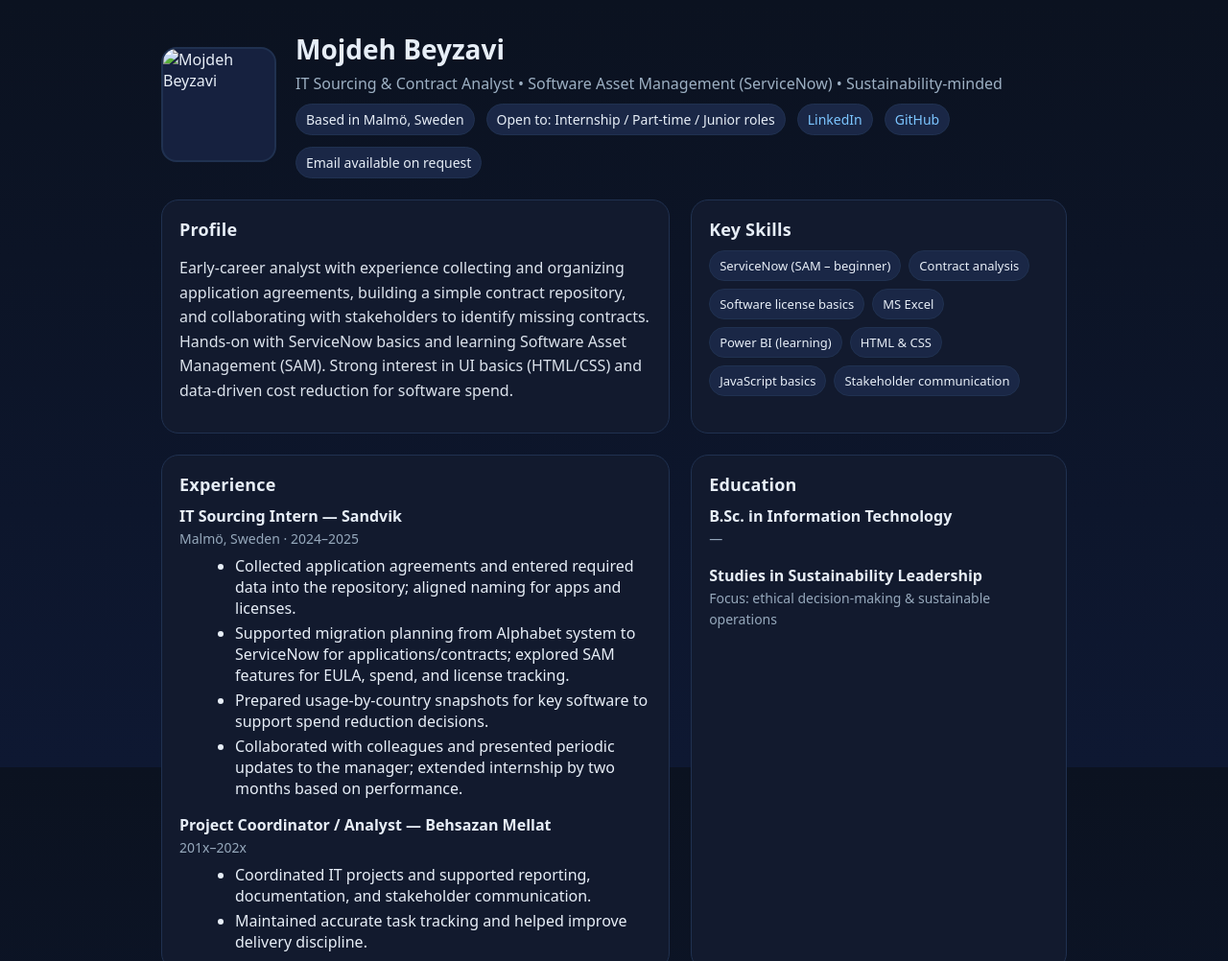
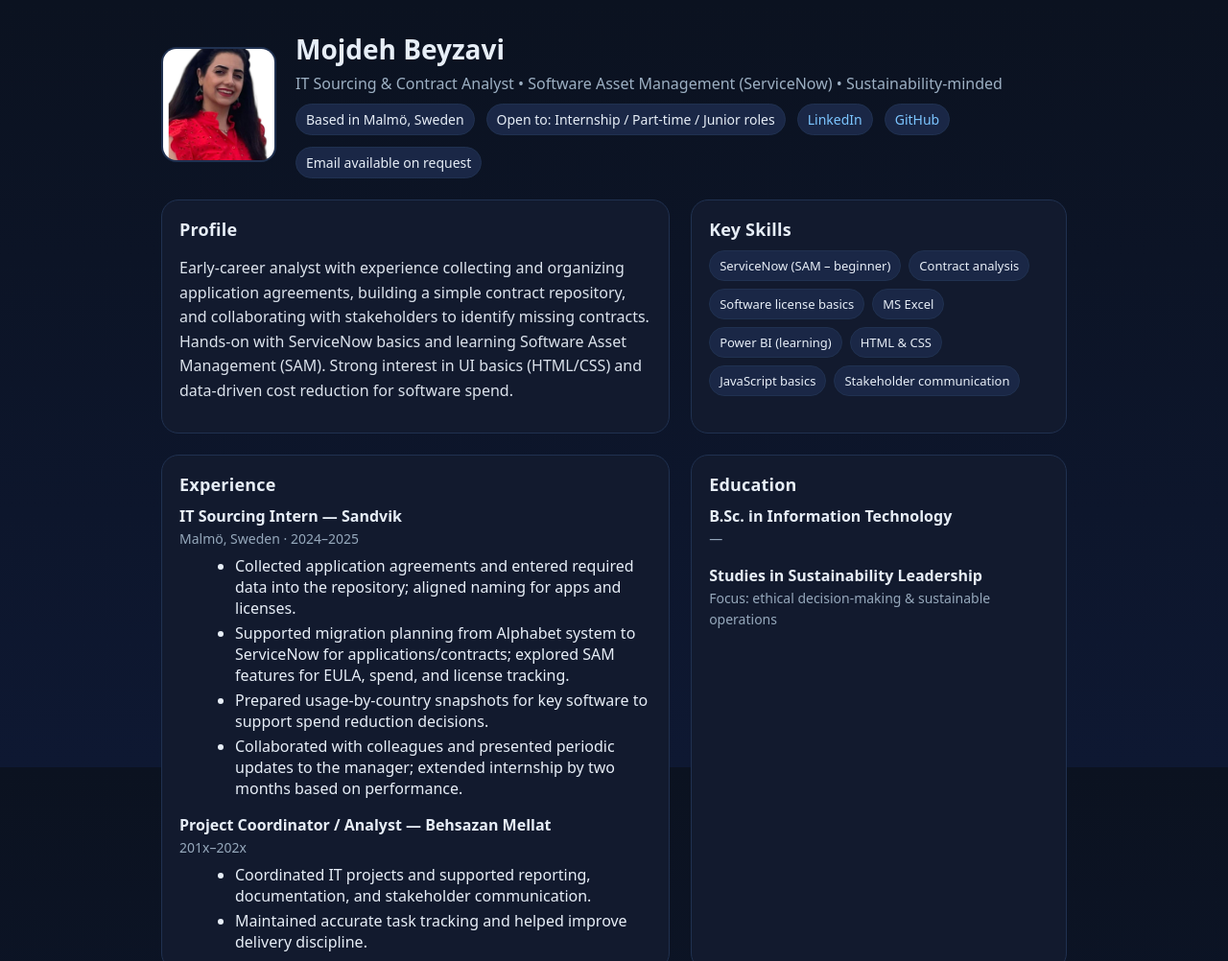
Before and after one commit to Mojbeyzavi/Mojdeh-CV, a plain HTML site: page index.html in a window 1280 px wide. Shown: the top 1002 px of the page at 96% size. Drawn offline with Linux system fonts and the light colour scheme.

Commit message:
Update index.html

```diff
--- a/index.html
+++ b/index.html
@@ -54,8 +54,7 @@
   <div class="wrap">
     <!-- Header -->
     <header>
-      <!-- Optional profile photo. Replace src with your own image path or leave as is. -->
-       <img src="./assets/mojdeh.jpg?v=1" alt="Mojdeh Beyzavi" />
+      <img src="./mojdeh.jpeg?v=2" alt="Mojdeh Beyzavi" />
       <div class="hgroup">
         <h1>Mojdeh Beyzavi</h1>
         <p class="muted">IT Sourcing & Contract Analyst • Software Asset Management (ServiceNow) • Sustainability-minded</p>
```
